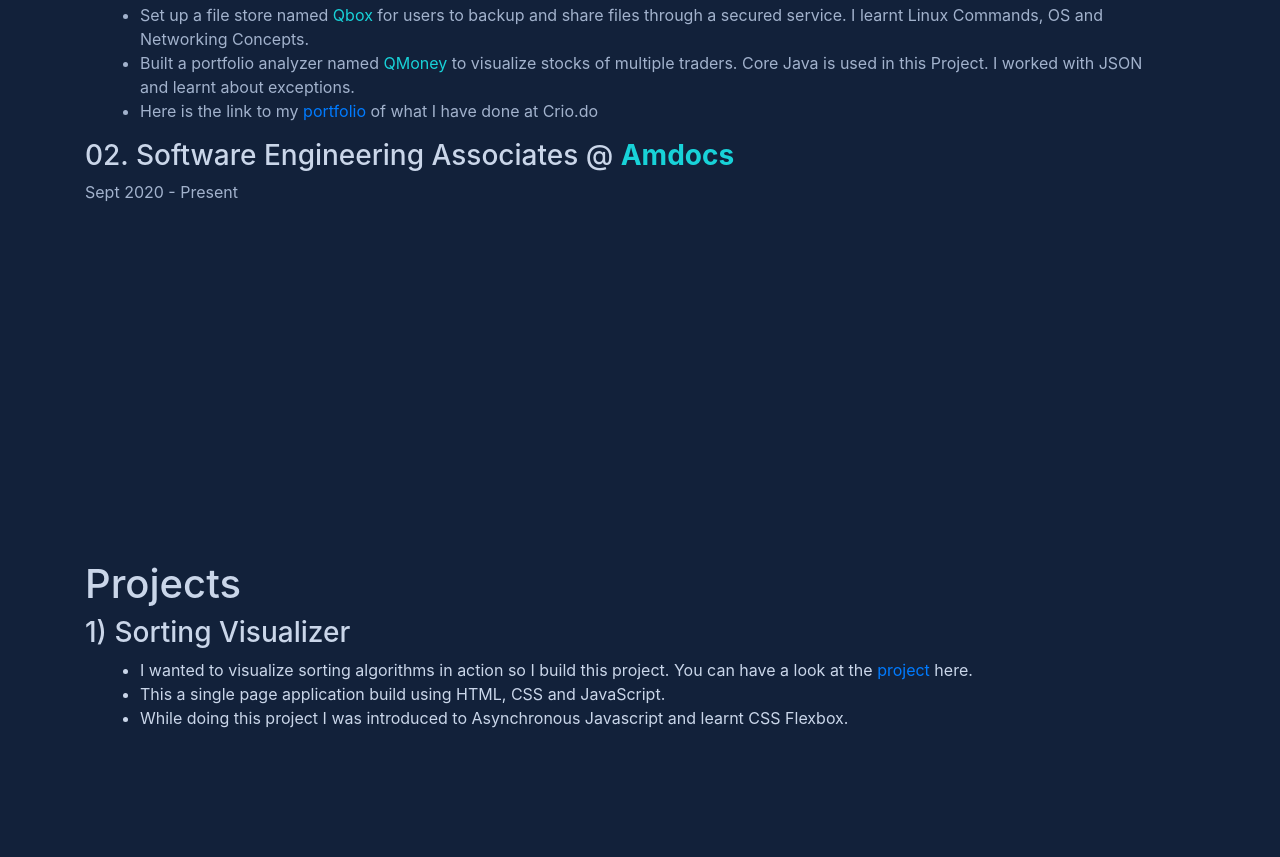
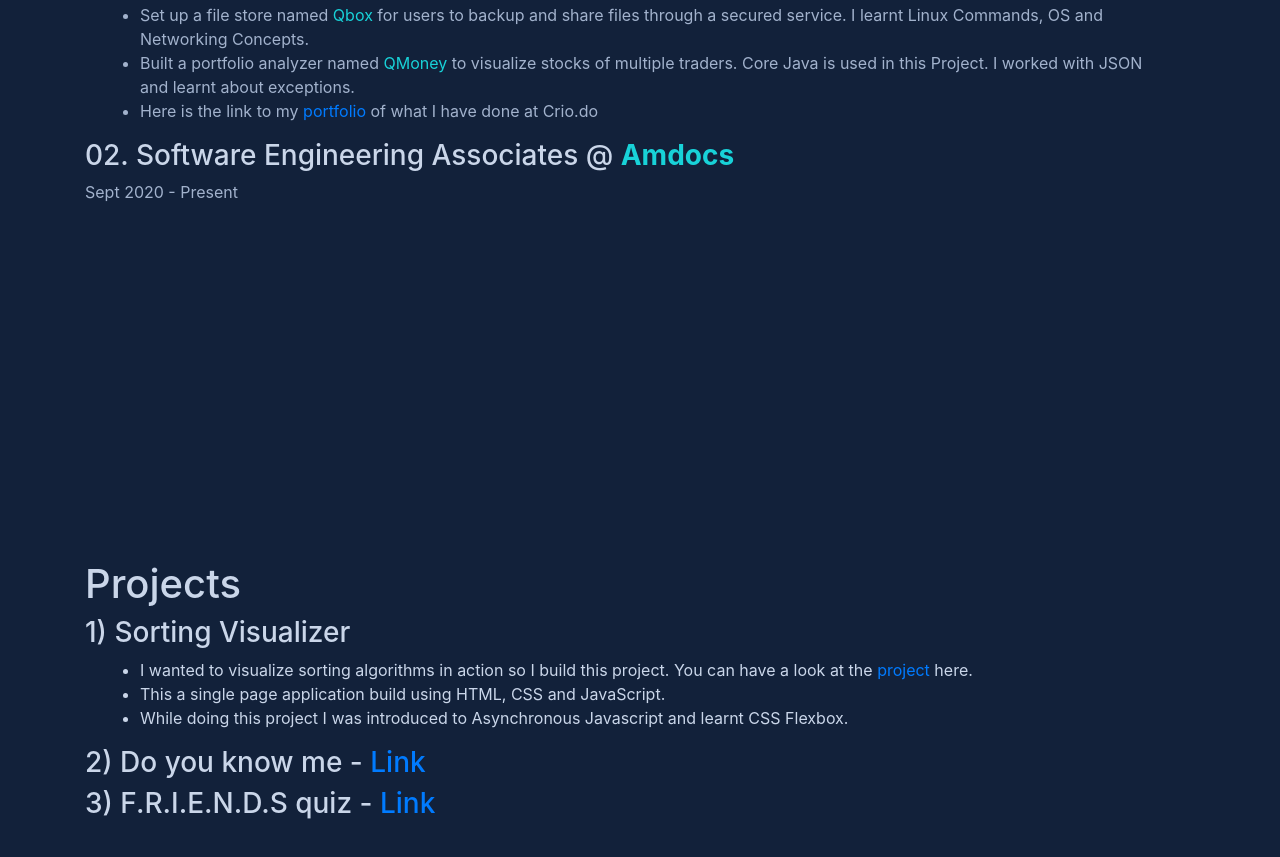
Before and after one commit to manmodesanket/my_website, a website: page index.html in a window 1280 px wide. Shown: the part 1771-2628 px from the top of the page. Drawn offline with nearby package versions, Linux system fonts and the light colour scheme; files whose address does not match are found by name.

Commit message:
added projects links

```diff
--- a/index.html
+++ b/index.html
@@ -183,6 +183,12 @@
                 </li>
             </ul>
         </div>
+        <div class="row">
+            <h3>2) Do you know me - <a href="https://repl.it/@manmodesanket/doyouknowme#index.js" target="_blank">Link</a></h3>
+       </div>
+       <div class="row">
+        <h3>3) F.R.I.E.N.D.S quiz - <a href="https://repl.it/@manmodesanket/friendsquiz" target="_blank">Link</a></h3>
+   </div>
     </div>
     <div class="container blogs" id="blogs">
         <div class=row><h1>Blogs</h1></div>
```
